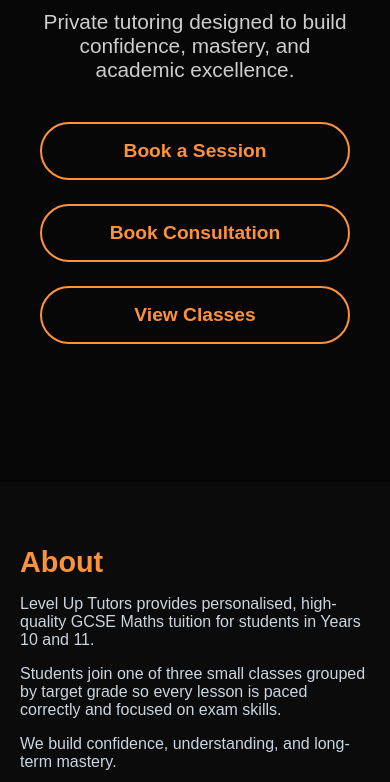
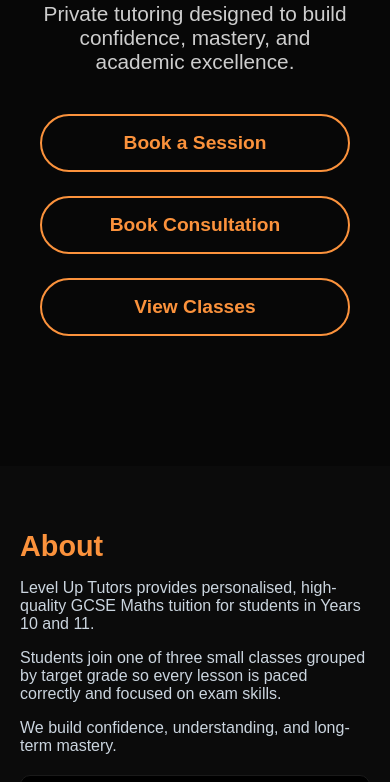
Before and after one commit to LevelUpTutors/Level-Up-Tutors, a plain HTML site: page index.html in a window 390 px wide. Shown: the part 376-1158 px from the top of the page. Drawn offline with nearby package versions, Linux system fonts and the light colour scheme; a web font is replaced by a local one.

Commit message:
Update index.html

```diff
--- a/index.html
+++ b/index.html
@@ -185,7 +185,7 @@ header {
 
 @media (max-width: 700px) {
   .home-hero {
-    padding: 2rem 1rem !important;   /* smaller top/bottom padding */
+    padding: 1.5rem 1rem !important;   /* smaller top/bottom padding */
     min-height: calc(100vh - 120px) !important; /* adjust for mobile header */
     justify-content: center;
     align-items: center;
```
